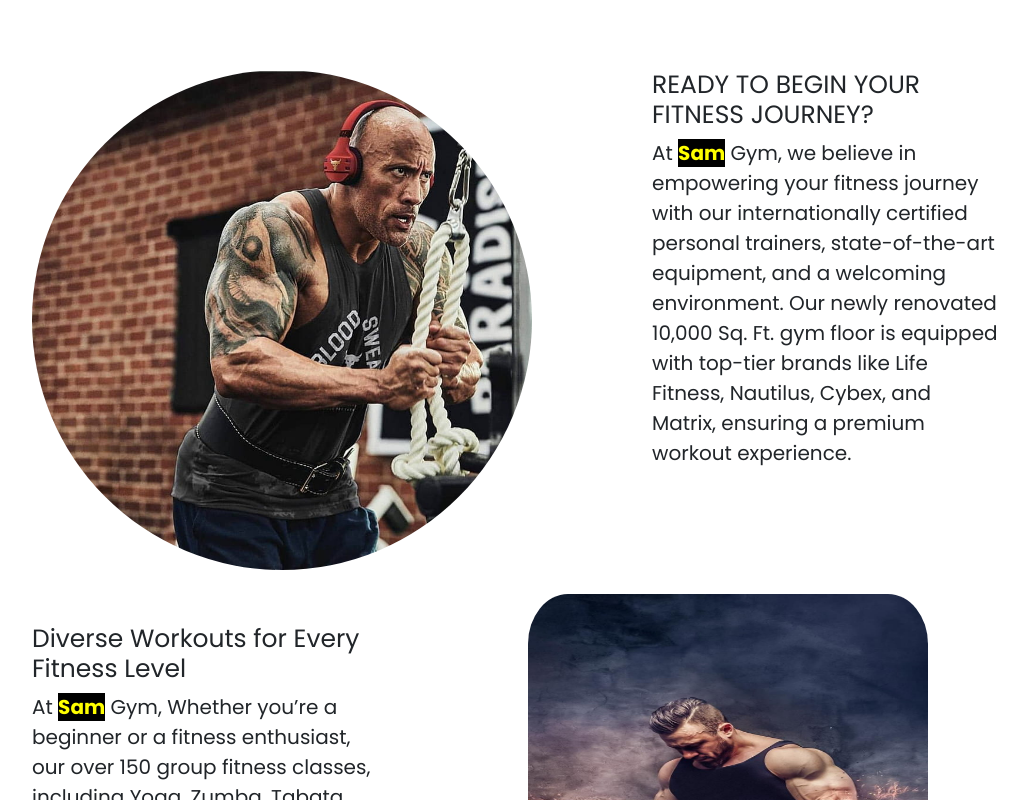
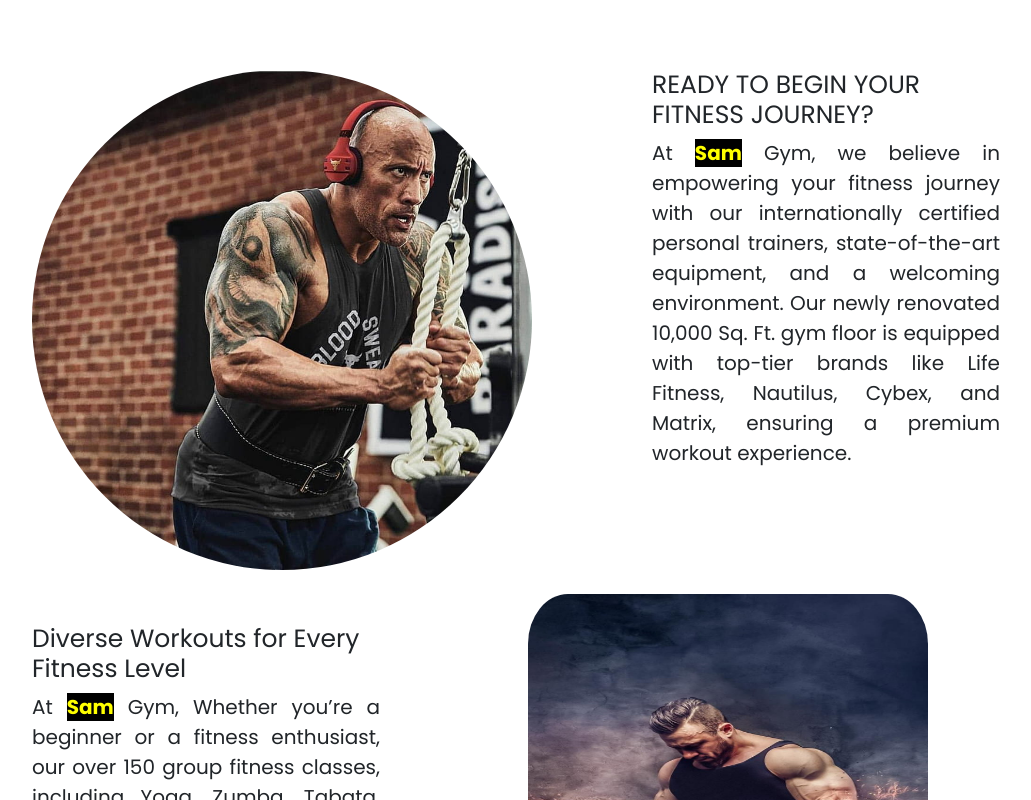
Before and after one commit to Mdsamir92/Gym-web, a React (Create React App) app: page / in a window 1280 px wide. Shown: the part 2300-3100 px from the top of the page, without its empty margins (104-1135 px from the left). Built offline with nearby package versions, Linux system fonts and the light colour scheme; grey boxes are pictures that could not be loaded; a web font is replaced by a local one.

Commit message:
Update Hero.css

```diff
--- a/src/components/Hero.css
+++ b/src/components/Hero.css
@@ -80,6 +80,9 @@
     font-size: 20px;
     font-weight: 500;
     margin-bottom: 20px
+}
+.img-text p{
+    text-align: justify;
 }
 
 .img-text h3{
```
